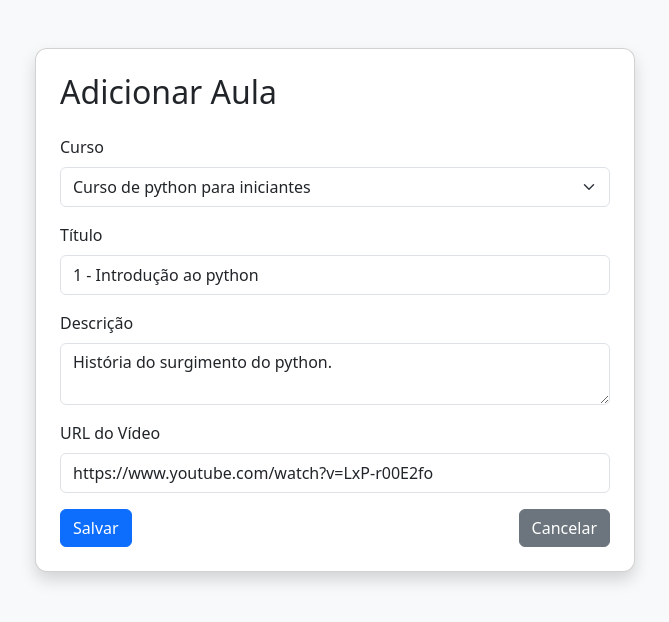
After one commit to maiconnDutra/plataforma_cursos, a Django app: page /aula/2/editar/ in a window 1280 px wide. The commit adds this page. Shown: the top 622 px of the page, without its empty margins (305-974 px from the left). Run offline with Django 5.2, Linux system fonts and the light colour scheme; data comes from the database, SQL or seed files in the repository; both versions use the stored data as it was after the commit.

Commit message:
Criação do crud das aulas para cada curso

```diff
--- a/projeto/cursos/models.py
+++ b/projeto/cursos/models.py
@@ -1,3 +1,4 @@
+from urllib.parse import parse_qs, urlparse
 from django.db import models
 
 NIVEIS = [
@@ -13,6 +14,24 @@ class Curso(models.Model):
     carga_horaria = models.PositiveIntegerField(help_text="Duração do curso em horas")
     nivel = models.CharField(max_length=20, choices=NIVEIS)
     capa_url = models.URLField(help_text="URL da imagem de capa do curso")
+    def __str__(self):
+        return self.titulo
+
+class Aula(models.Model):
+    curso = models.ForeignKey(Curso, related_name='aulas', on_delete=models.CASCADE)
+    titulo = models.CharField(max_length=200)
+    descricao = models.TextField(blank=True)
+    video_url = models.URLField(blank=True, help_text="URL do vídeo da aula")
 
     def __str__(self):
         return self.titulo
+
+    def get_youtube_id(self):
+        if not self.video_url:
+            return ""
+        if 'youtu.be/' in self.video_url:
+            return self.video_url.split('/')[-1]
+        if 'youtube.com' in self.video_url:
+            query = urlparse(self.video_url).query
+            return parse_qs(query).get('v', [''])[0]
+        return ""
--- /dev/null
+++ b/projeto/cursos/templates/cursos/aula_form.html
@@ -0,0 +1,73 @@
+<!DOCTYPE html>
+<html>
+<head>
+  <title>Adicionar Aula</title>
+  <link href="https://cdn.jsdelivr.net/npm/bootstrap@5.3.0/dist/css/bootstrap.min.css" rel="stylesheet">
+  <style>
+    body {
+      background-color: #f8f9fa;
+    }
+    .form-container {
+      max-width: 600px;
+      margin: auto;
+    }
+    .form-control, .form-select {
+      min-height: 40px;
+    }
+    textarea.form-control {
+      resize: vertical;
+    }
+    .card {
+      border-radius: 12px;
+    }
+  </style>
+</head>
+<body>
+<div class="container py-5">
+  <div class="form-container">
+    <div class="card shadow p-4 bg-white">
+      <h2 class="mb-4">Adicionar Aula</h2>
+      <form method="post">
+        {% csrf_token %}
+
+        <div class="mb-3">
+          <label for="id_curso" class="form-label">Curso</label>
+          <select name="curso" id="id_curso" class="form-select" required>
+            {% for curso in cursos %}
+              <option value="{{ curso.pk }}" {% if form.curso.value == curso.pk|stringformat:"s" %}selected{% endif %}>
+                {{ curso.titulo }}
+              </option>
+            {% endfor %}
+          </select>
+          {{ form.curso.errors }}
+        </div>
+
+        <div class="mb-3">
+          <label for="id_titulo" class="form-label">Título</label>
+          <input type="text" name="titulo" id="id_titulo" class="form-control" value="{{ form.titulo.value|default_if_none:'' }}" required>
+          {{ form.titulo.errors }}
+        </div>
+
+        <div class="mb-3">
+          <label for="id_descricao" class="form-label">Descrição</label>
+          <textarea name="descricao" id="id_descricao" class="form-control">{{ form.descricao.value|default_if_none:'' }}</textarea>
+          {{ form.descricao.errors }}
+
+        </div>
+
+        <div class="mb-3">
+          <label for="id_video_url" class="form-label">URL do Vídeo</label>
+          <input type="url" name="video_url" id="id_video_url" class="form-control" value="{{ form.video_url.value|default_if_none:'' }}">
+          {{ form.video_url.errors }}
+        </div>
+
+        <div class="d-flex justify-content-between">
+          <button type="submit" class="btn btn-primary">Salvar</button>
+          <a href="{% url 'curso_detail' curso_id %}" class="btn btn-secondary">Cancelar</a>
+        </div>
+      </form>
+    </div>
+  </div>
+</div>
+</body>
+</html>
--- a/projeto/cursos/templates/cursos/curso_list.html
+++ b/projeto/cursos/templates/cursos/curso_list.html
@@ -27,7 +27,7 @@
 
             <div class="d-grid gap-2 mb-3">
               <a href="{% url 'curso_detail' curso.pk %}" class="btn btn-outline-secondary btn-sm">Ver Detalhes</a>
-              <a href="#" class="btn btn-outline-info btn-sm">+ Adicionar Aulas</a>
+              <a href="{% url 'aula_create_com_curso' curso.pk %}" class="btn btn-outline-info btn-sm">+ Adicionar Aula</a>
             </div>
 
             <div class="d-flex justify-content-center gap-2">
--- a/projeto/cursos/views.py
+++ b/projeto/cursos/views.py
@@ -1,6 +1,8 @@
+from urllib.parse import parse_qs, urlparse
+from django.shortcuts import render
 from django.views.generic import CreateView, ListView, UpdateView, DeleteView, DetailView
 from django.urls import reverse_lazy
-from .models import Curso
+from .models import Curso, Aula
 
 class CursoCreateView(CreateView):
     model = Curso
@@ -24,3 +26,63 @@ class CursoDetailView(DetailView):
     model = Curso
     template_name = 'cursos/curso_detail.html'
     context_object_name = 'curso'
+
+class AulaCreateView(CreateView):
+    model = Aula
+    fields = ['curso', 'titulo', 'descricao', 'video_url']
+    template_name = 'cursos/aula_form.html'
+
+    def get_initial(self):
+        initial = super().get_initial()
+        curso_id = self.request.GET.get('curso') or self.kwargs.get('curso_id')
+        if curso_id:
+            initial['curso'] = curso_id
+        return initial
+
+    def get_context_data(self, **kwargs):
+        context = super().get_context_data(**kwargs)
+        context['cursos'] = Curso.objects.all()
+        context['curso_id'] = self.request.GET.get('curso') or self.kwargs.get('curso_id')
+        return context
+
+    def get_success_url(self):
+        return reverse_lazy('curso_detail', kwargs={'pk': self.object.curso.pk})
+
+class AulaUpdateView(UpdateView):
+    model = Aula
+    fields = ['curso', 'titulo', 'descricao', 'video_url']
+    template_name = 'cursos/aula_form.html'
+
+    def get_initial(self):
+        initial = super().get_initial()
+        curso_id = self.request.GET.get('curso')
+        if curso_id:
+            initial['curso'] = curso_id
+        return initial
+
+    def get_success_url(self):
+        return reverse_lazy('curso_detail', kwargs={'pk': self.object.curso.pk})
+
+    def get_context_data(self, **kwargs):
+        context = super().get_context_data(**kwargs)
+        context['cursos'] = Curso.objects.all()
+        context['curso_id'] = self.request.GET.get('curso') or (self.object.curso.pk if self.object else None)
+        return context
+
+class AulaDeleteView(DeleteView):
+    model = Aula
+    template_name = 'cursos/aula_confirm_delete.html'
+
+    def get_success_url(self):
+        return reverse_lazy('curso_detail', kwargs={'pk': self.object.curso.pk})
+
+def video_player(request):
+    original_url = request.GET.get('url', '')
+    embed_url = original_url
+
+    if "youtube.com/watch" in original_url:
+        video_id = parse_qs(urlparse(original_url).query).get("v")
+        if video_id:
+            embed_url = f"https://www.youtube.com/embed/{video_id[0]}"
+
+    return render(request, 'cursos/video_player.html', {'video_url': embed_url})
--- a/projeto/setup/urls.py
+++ b/projeto/setup/urls.py
@@ -16,7 +16,7 @@ Including another URLconf
 """
 from django.contrib import admin
 from django.urls import path
-from cursos.views import CursoListView, CursoCreateView, CursoUpdateView, CursoDeleteView, CursoDetailView
+from cursos.views import CursoListView, CursoCreateView, CursoUpdateView, CursoDeleteView, CursoDetailView, AulaCreateView, AulaUpdateView, AulaDeleteView, video_player
 
 urlpatterns = [
     path('', CursoListView.as_view(), name='curso_list'),
@@ -24,4 +24,8 @@ urlpatterns = [
     path('editar/<int:pk>/', CursoUpdateView.as_view(), name='curso_update'),
     path('excluir/<int:pk>/', CursoDeleteView.as_view(), name='curso_delete'),
     path('curso/<int:pk>/', CursoDetailView.as_view(), name='curso_detail'),
+    path('curso/<int:curso_id>/aula/novo/', AulaCreateView.as_view(), name='aula_create_com_curso'),
+    path('aula/<int:pk>/editar/', AulaUpdateView.as_view(), name='aula_update'),
+    path('aula/<int:pk>/excluir/', AulaDeleteView.as_view(), name='aula_delete'),
+    path('assistir/', video_player, name='video_player'),
 ]
```
Also changed, not shown: projeto/cursos/templates/cursos/aula_confirm_delete.html (added, +22 -0 lines), projeto/cursos/templates/cursos/curso_detail.html (+54 -24 lines), projeto/cursos/templates/cursos/video_player.html (added, +23 -0 lines), projeto/cursos/migrations/0002_aula.py (added), projeto/cursos/migrations/0003_curso_capa_upload.py (added), projeto/db.sqlite3.
